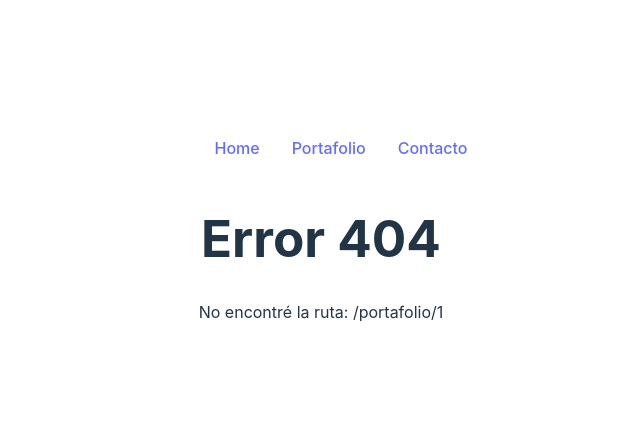
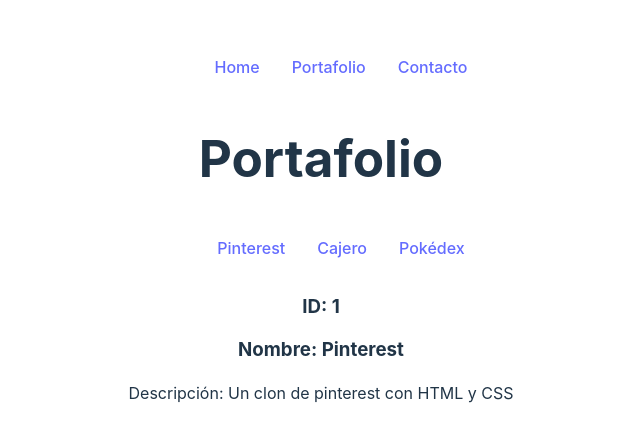
Before and after one commit to iamDaniHdz/DEVF-Frontend-Avanzado, a React (Vite) app in the folder 02-react-router/: page /portafolio/1 in a window 1280 px wide. Before the commit this address had no page. Shown: the part 170-612 px from the top of the page, without its empty margins (319-959 px from the left). Built offline with nearby package versions, Linux system fonts and the light colour scheme.

Commit message:
Ruteo Dinámico y Anidado con useParams y Outlet

```diff
--- a/02-react-router/src/pages/Portafolio.jsx
+++ b/02-react-router/src/pages/Portafolio.jsx
@@ -1,6 +1,24 @@
+import { Link, Outlet } from 'react-router-dom'
+
 const Portafolio = () => {
   return (
-    <h1>Portafolio</h1>
+    <>
+      <h1>Portafolio</h1>
+      <nav>
+        <ul>
+          <li>
+            <Link to='/portafolio/1'>Pinterest</Link>
+          </li>
+          <li>
+            <Link to='/portafolio/2'>Cajero</Link>
+          </li>
+          <li>
+            <Link to='/portafolio/3'>Pokédex</Link>
+          </li>
+        </ul>
+      </nav>
+      <Outlet />
+    </>
   )
 }
 
--- /dev/null
+++ b/02-react-router/src/pages/PortafolioDetalle.jsx
@@ -0,0 +1,19 @@
+import { useParams } from 'react-router-dom'
+
+const PortafolioDetalle = () => {
+  const proyectos = [
+    { id: 1, nombre: 'Pinterest', desc: 'Un clon de pinterest con HTML y CSS' },
+    { id: 2, nombre: 'Cajero', desc: 'Simulador de cajero autómatico con HTML, CSS y JS' },
+    { id: 3, nombre: 'Pokédex', desc: 'Consumir la PokéAPI y mostrar un listado de Pokémons con HTML, CSS, y JS ' }
+  ]
+  const { pid } = useParams()
+  return (
+    <>
+      <h3>ID: {proyectos[pid - 1].id}</h3>
+      <h3>Nombre: {proyectos[pid - 1].nombre}</h3>
+      <p>Descripción: {proyectos[pid - 1].desc}</p>
+    </>
+  )
+}
+
+export default PortafolioDetalle
--- a/02-react-router/src/routes/index.jsx
+++ b/02-react-router/src/routes/index.jsx
@@ -3,12 +3,15 @@ import Contacto from '../pages/Contacto'
 import Error404 from '../pages/Error404'
 import Home from '../pages/Home'
 import Portafolio from '../pages/Portafolio'
+import PortafolioDetalle from '../pages/PortafolioDetalle'
 
 const RoutesIndex = () => {
   return (
     <Routes>
       <Route path='/' element={<Home />} />
-      <Route path='/portafolio' element={<Portafolio />} />
+      <Route path='/portafolio' element={<Portafolio />}>
+        <Route path=':pid' element={<PortafolioDetalle />} />
+      </Route>
       <Route path='/contacto' element={<Contacto />} />
       <Route path='*' element={<Error404 />} />
     </Routes>
```
